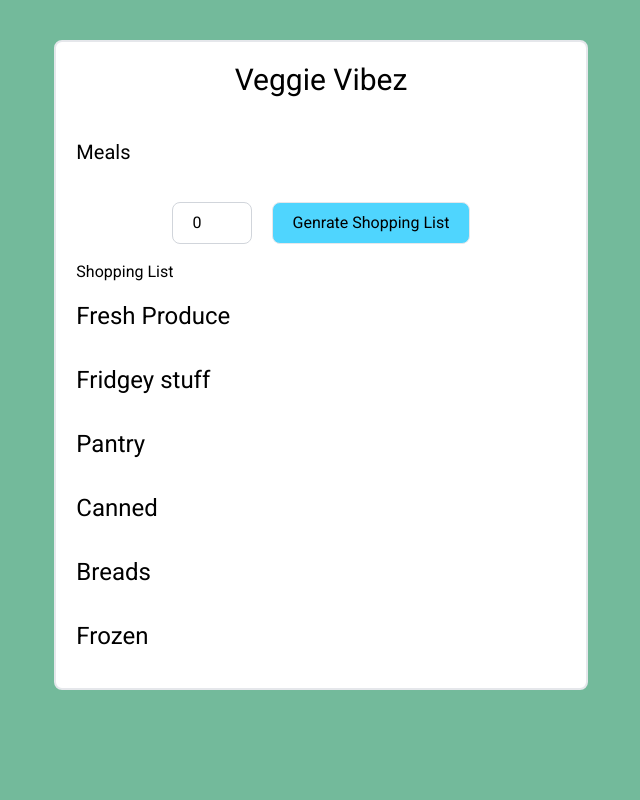
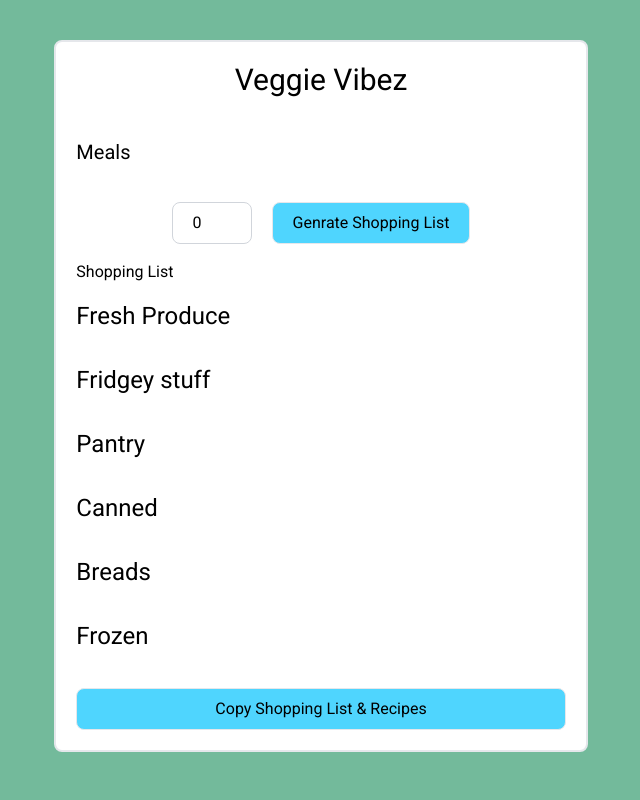
Before and after one commit to kyleabrahamse/veggie-vibez, a Next.js app: page / in a window 1280 px wide. Shown: the top 800 px of the page, without its empty margins (319-959 px from the left). Built offline with nearby package versions, Linux system fonts and the light colour scheme.

Commit message:
added copy button

```diff
--- a/app/page.tsx
+++ b/app/page.tsx
@@ -10,45 +10,38 @@ type RecipeObject = {
 };
 
 export default function Home() {
-  // State variables to manage recipes, ingredient counts, and selected number of meals
   const [weeklyRecipes, setWeeklyRecipes] = useState<RecipeObject[]>([]);
   const [ingredientCounts, setIngredientCounts] = useState<{
     [key: string]: number;
   }>({});
   const [num, setNum] = useState<number>(0);
 
-  // Function to randomly select a recipe from the provided recipes array
   function randomRecipe(arr: RecipeObject[]): RecipeObject {
     let randomIndex: number = Math.floor(Math.random() * recipes.length);
     return arr[randomIndex];
   }
 
-  // Handle changes in the number input element
   function handleChange(event: React.ChangeEvent<HTMLInputElement>) {
     setNum(event.target.valueAsNumber);
   }
 
-  // Function to generate a random list of recipes and update ingredient counts
   const generateRandomRecipe = () => {
     let selectedRecipes: RecipeObject[] = [];
     let newIngredientCounts: { [key: string]: number } = {};
 
-    // Loop until the desired number of recipes is reached
     while (selectedRecipes.length < num) {
       let recipe = randomRecipe(recipes);
 
-      // Ensure recipe isn't already selected and add it to the list
       if (!selectedRecipes.includes(recipe)) {
         selectedRecipes.push(recipe);
 
-        // Update ingredient counts for each ingredient in the recipe
         recipe.ingredients.forEach((ingredient: any) => {
           newIngredientCounts[ingredient] =
             (newIngredientCounts[ingredient] || 0) + 1;
         });
       }
     }
-    // Update state with the selected recipes and ingredient counts
+
     setWeeklyRecipes(selectedRecipes);
     setIngredientCounts(newIngredientCounts);
   };
@@ -57,7 +50,6 @@ export default function Home() {
     [ingredient: string]: number;
   };
 
-  // Initialize empty ingredient count objects for different categories
   let produce: IngredientType = {};
   let fridge: IngredientType = {};
   let pantry: IngredientType = {};
@@ -65,7 +57,6 @@ export default function Home() {
   let breads: IngredientType = {};
   let frozen: IngredientType = {};
 
-  // Loop through ingredient counts and sort them based on aisle category using aisles object
   Object.entries(ingredientCounts).map(([ingredient, count]) => {
     if (aisles.freshProduce.includes(ingredient)) {
       produce[ingredient] = count;
@@ -80,14 +71,40 @@ export default function Home() {
     } else if (aisles.frozen.includes(ingredient)) {
       frozen[ingredient] = count;
     } else {
-      // Warn if any ingredients were not added to aisle category
       console.warn(
         `Ingredient "${ingredient}" not assigned to an aisle category`
       );
     }
   });
 
-  console.log(produce);
+  // Function to generate the shopping list and recipe names as text
+  const generateCopyText = () => {
+    // Create a list of recipe names, each on a new line
+    const recipeNames = weeklyRecipes
+      .map((recipe) => recipe.name)
+      .join("\n");
+
+    // Create a list of unique ingredients, each on a new line
+    const allIngredients = weeklyRecipes
+      .flatMap((recipe) => recipe.ingredients)
+      .filter((ingredient, index, self) => self.indexOf(ingredient) === index) // Remove duplicates
+      .join("\n");
+
+    return `Recipes:\n${recipeNames}\n\nIngredients:\n${allIngredients}`;
+  };
+
+  // Function to copy the generated text to the clipboard
+  const handleCopy = () => {
+    const textToCopy = generateCopyText();
+    navigator.clipboard.writeText(textToCopy).then(
+      () => {
+        alert("Shopping list and recipe names copied to clipboard!");
+      },
+      (err) => {
+        console.error("Failed to copy: ", err);
+      }
+    );
+  };
 
   return (
     <main className="bg-[#73BA9B] pt-10 pb-64">
@@ -116,6 +133,7 @@ export default function Home() {
             Genrate Shopping List
           </button>
         </div>
+
         <h2>Shopping List</h2>
         <ul>
           <RecipeAisle title="Fresh Produce" items={produce} />
@@ -125,6 +143,13 @@ export default function Home() {
           <RecipeAisle title="Breads" items={breads} />
           <RecipeAisle title="Frozen" items={frozen} />
         </ul>
+
+        <button
+          onClick={handleCopy}
+          className="mt-5 border bg-[#4fd5fe] rounded-lg px-5 py-2"
+        >
+          Copy Shopping List & Recipes
+        </button>
       </div>
     </main>
   );
```
